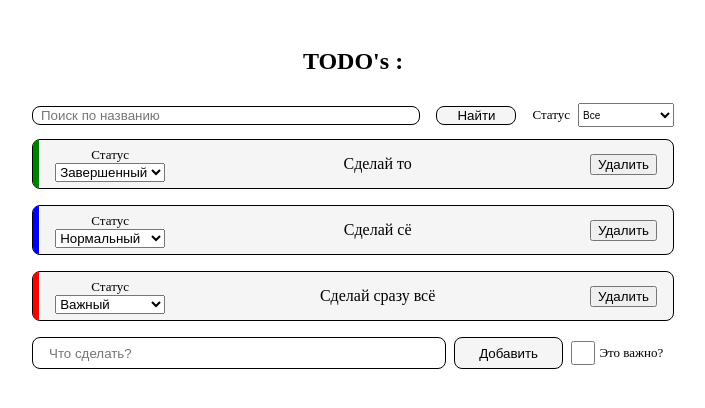
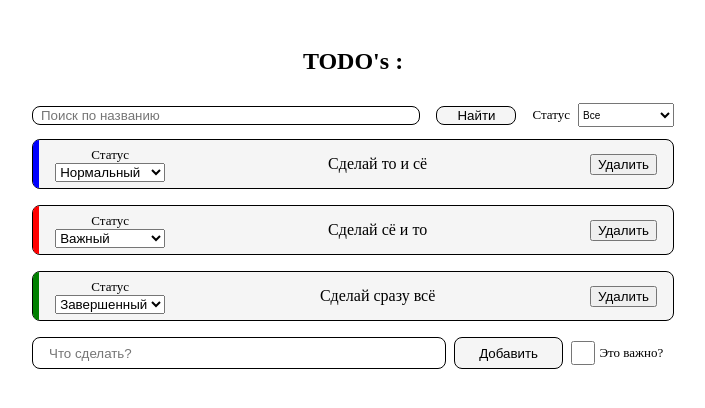
Before and after one commit to Bandalg0m/lab2-todo-list, an Angular app: page /main in a window 1280 px wide. Shown: the top 408 px of the page, without its empty margins (287-992 px from the left). Built offline with nearby package versions, Linux system fonts and the light colour scheme.

Commit message:
added request for initial data from todo-list.json via httpClient

```diff
--- a/src/app/components/new-record/new-record.component.ts
+++ b/src/app/components/new-record/new-record.component.ts
@@ -19,7 +19,6 @@ export class NewRecordComponent implements OnInit {
   @Output() newRecordValue = new EventEmitter<INewRecord>()
 
   newRecord() {
-    console.log(this.name, this.checkbox)
     const newRecord: INewRecord = {
       name: this.name,
       isImportant: this.checkbox
--- a/src/app/components/todo-list/todo-list.component.ts
+++ b/src/app/components/todo-list/todo-list.component.ts
@@ -1,4 +1,4 @@
-import {ChangeDetectionStrategy, Component, OnInit} from '@angular/core';
+import {ChangeDetectionStrategy, ChangeDetectorRef, Component,  OnInit} from '@angular/core';
 import {TodoListService} from "../../services/todo-list.service";
 
 @Component({
@@ -8,15 +8,20 @@ import {TodoListService} from "../../services/todo-list.service";
   changeDetection: ChangeDetectionStrategy.OnPush
 })
 export class TodoListComponent implements OnInit {
-
   constructor(
-    public todoListService: TodoListService
-  ) { }
+    public todoListService: TodoListService,
+    private changeDetection: ChangeDetectorRef
+  ) {}
 
   ngOnInit(): void {
+    this.todoListService.getRecords().subscribe(value => {
+      this.todoListService.sourceTodoList = value;
+      this.todoListService.todoList = [...this.todoListService.sourceTodoList];
+      this.changeDetection.detectChanges()
+    })
   }
 
-  listTitle:string = "TODO's :"
+    listTitle:string = "TODO's :"
 
   protected readonly TodoListService = TodoListService;
 }
--- a/src/app/services/todo-list.service.ts
+++ b/src/app/services/todo-list.service.ts
@@ -1,21 +1,23 @@
 import { Injectable } from '@angular/core';
 import {INewRecord, ISearchQuery, ITodoListItem, Status} from "../../entities/types";
 import {TodoListRecord} from "../../entities/todoRecord";
+import {map} from "rxjs";
+import {HttpClient} from "@angular/common/http";
 
 @Injectable({
   providedIn: 'root'
 })
 export class TodoListService {
-  listItemOne = new TodoListRecord(1, 'Сделай то', 'done')
-  listItemTwo = new TodoListRecord(2, 'Сделай cё', 'normal')
-  listItemThree = new TodoListRecord(3, 'Сделай сразу всё', 'important')
-  sourceTodoList: Array<ITodoListItem> = [this.listItemOne, this.listItemTwo, this.listItemThree]
-  todoList: Array<ITodoListItem> = [...this.sourceTodoList]
+  sourceTodoList: Array<ITodoListItem> = [];
+  todoList: Array<ITodoListItem> = []
   filers: ISearchQuery = {
     name: '',
     status: 'all'
   }
-  constructor() { }
+  constructor(private http: HttpClient) { }
+  getRecords() {
+    return this.http.get<ITodoListItem[]>('assets/todo-list.json')
+    .pipe(map(data => data.map(item => new TodoListRecord(item.id, item.name, item.status))))}
 
   add(value: INewRecord): void{
     const id: number = this.sourceTodoList.length + 1;
--- /dev/null
+++ b/src/assets/todo-list.json
@@ -0,0 +1,17 @@
+[
+  {
+    "id": 1,
+    "name": "Сделай то и сё",
+    "status": "normal"
+  },
+  {
+    "id": 2,
+    "name": "Сделай сё и то",
+    "status": "important"
+  },
+  {
+    "id": 3,
+    "name": "Сделай сразу всё",
+    "status": "done"
+  }
+]
```
Also changed, not shown: 1 other file (tests, documents, lock files or other folders).
